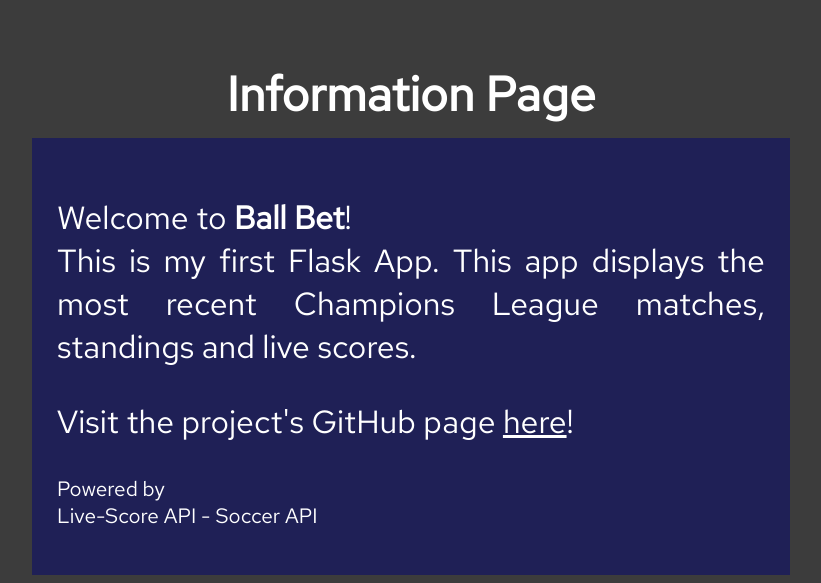
After one commit to asen-krasimirov/Ball-Bet, a Flask app: page /about in a window 1280 px wide; the page is wider, and only the part inside the window is pictured. The commit adds this page. Shown: the part 300-883 px from the top of that part, without its empty margins (229-1050 px from the left). Run offline with Flask 2, Linux system fonts and the light colour scheme.

Commit message:
adding about page

```diff
--- a/app.py
+++ b/app.py
@@ -13,6 +13,11 @@ def hello_world():
 @app.route('/home')
 def home_page():
     return render_template('home.html')
+
+
+@app.route('/about')
+def about_page():
+    return render_template('about.html')
 
 
 @app.route('/fixtures')
--- /dev/null
+++ b/static/styles/about_style.css
@@ -0,0 +1,41 @@
+
+.info-page-title {
+    margin: 5%;
+    margin-bottom: 1%;
+    font-size: 3rem;
+    text-align: center;
+}
+
+section.info-section {
+    width: 60%;
+    margin: auto;
+    padding: 2%;
+    background: #1F2056;
+}
+
+section.info-section p.info-text {
+    font-size: 2rem;
+    text-align: justify;
+}
+
+section.info-section p.info-text span.welcoming-text,
+section.info-section p.info-text span.powered-by-text {
+    display: block;
+}
+
+section.info-section p.info-text.powered-info-text {
+    font-size: 1.3rem;
+}
+
+p.info-text a {
+    color: #FFF;
+}
+
+p.info-text a:hover {
+    text-decoration: underline;
+}
+
+span.powered-by-text a {
+    color: #FFF;
+    text-decoration: none;
+}
--- /dev/null
+++ b/templates/about.html
@@ -0,0 +1,28 @@
+{% extends 'common/base.html' %}
+
+{% block additional_styles %}
+    <link rel="stylesheet" href="{{ url_for('static', filename='styles/about_style.css') }}">
+{% endblock %}
+
+{% block main_content %}
+    <h2 class="info-page-title">Information Page</h2>
+    <section class="info-section">
+
+        <p class="info-text">
+            <span class="welcoming-text">Welcome to <b>Ball Bet</b>!</span>
+            This is my first Flask App. This app displays the most recent Champions League
+            matches, standings and live scores.
+        </p>
+        <p class="info-text">
+            Visit the project's GitHub page <a href="https://github.com/asen-krasimirov/Ball-Bet">here</a>!
+        </p>
+        <p class="info-text powered-info-text">
+            Powered by
+            <span class="powered-by-text">
+                    <a href="https://live-score-api.com/">
+                        Live-Score API - Soccer API
+                    </a>
+                </span>
+        </p>
+    </section>
+{% endblock %}
--- a/templates/common/base.html
+++ b/templates/common/base.html
@@ -37,7 +37,7 @@
             </li>
 
             <li>
-                <a class="nav-button type2" href="#">About</a>
+                <a class="nav-button type2" href="{{ url_for('about_page')  }}">About</a>
             </li>
 
             <li>
```
